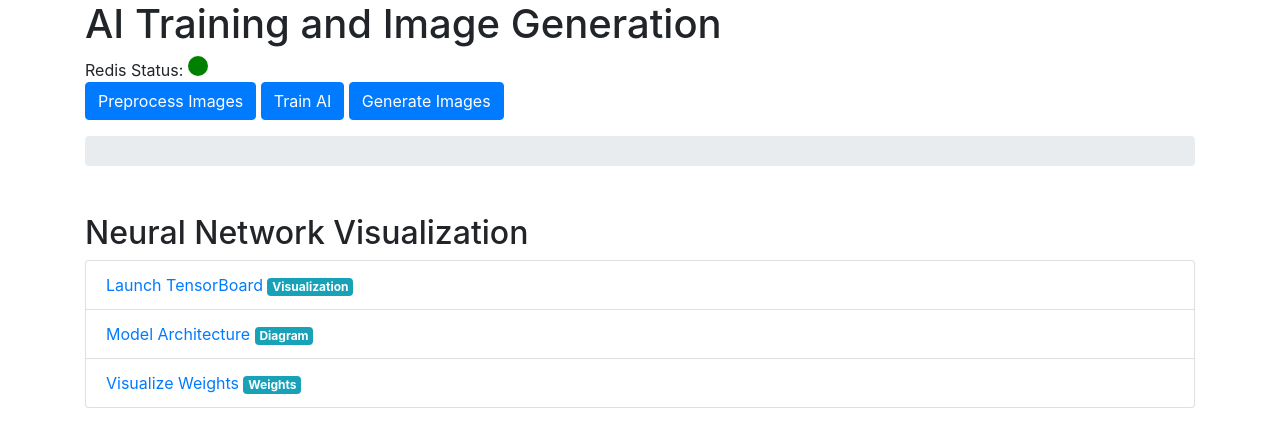
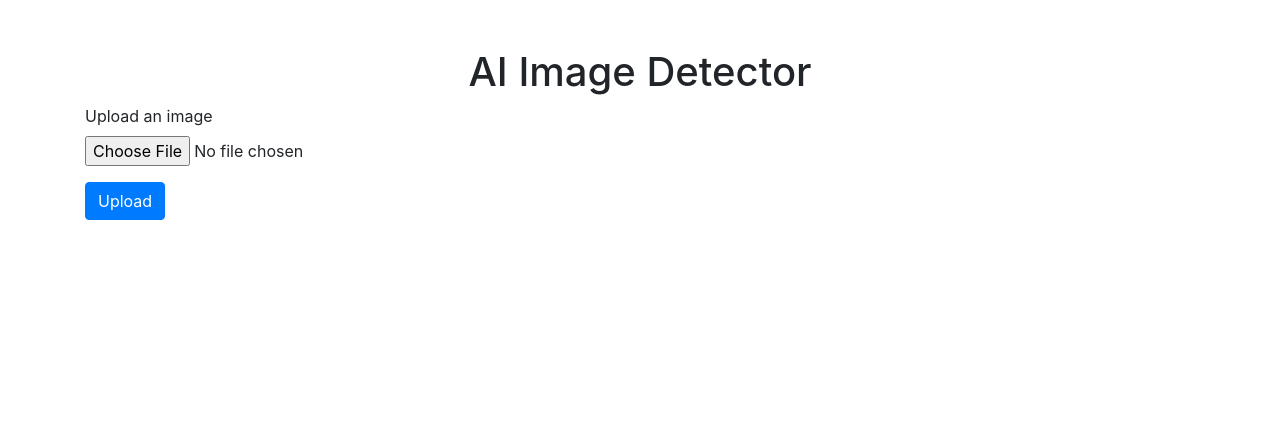
Before and after one commit to Jirka135/AiRecter, a Flask app: page / in a window 1280 px wide. Shown: the top 447 px of the page. Run offline with Flask 3, Linux system fonts and the light colour scheme; data that the repository does not hold is empty; parts of the project's set-up code (start-up, migrations or seed data) failed here and were passed over; some libraries are stand-ins or nearby versions.

Commit message:
program revamp

```diff
--- a/app.py
+++ b/app.py
@@ -1,131 +1,53 @@
 import os
-import time
-import threading
-import subprocess
-import redis
-from flask import Flask, render_template, redirect, url_for, jsonify, send_from_directory
-from flask_sse import sse
-from preprocess import preprocess_images
-from train import train_ai
-from image_generation import call_txt2img_api, read_prompts_from_file, update_eta
-import matplotlib.pyplot as plt
+from flask import Flask, request, render_template, redirect, url_for, flash
+from werkzeug.utils import secure_filename
+from keras.models import load_model
 import numpy as np
-from keras.models import load_model
-from keras.callbacks import TensorBoard, ModelCheckpoint
-from keras.utils import plot_model
+import cv2
 
+# Initialize the Flask application
 app = Flask(__name__)
-app.config["REDIS_URL"] = "redis://192.168.0.125:6379"
-app.register_blueprint(sse, url_prefix='/stream')
+app.secret_key = "super secret key"
+app.config['UPLOAD_FOLDER'] = 'C:\\Users\\Jirka\\VScode\\AirRect\\AiRecter\\uppload'
+app.config['MAX_CONTENT_PATH'] = 1024 * 1024  # 1MB limit
 
-# Define paths for logging and model checkpoints
-os.makedirs(log_dir, exist_ok=True)
-os.makedirs(model_save_dir, exist_ok=True)
+# Load your trained model
+MODEL_PATH = 'C:\\Users\\Jirka\\VScode\\AirRect\\AiRecter\\Models\\ai_image_recognition_model_final.h5'
+model = load_model(MODEL_PATH)
 
-def is_redis_available():
-    try:
-        r = redis.StrictRedis.from_url(app.config["REDIS_URL"])
-        r.ping()
-        return True
-    except redis.ConnectionError:
-        return False
+def preprocess_image(image_path):
+    """Preprocess the image for model prediction"""
+    img = cv2.imread(image_path)
+    img = cv2.resize(img, (512, 512))
+    img = img.astype("float32") / 255.0
+    img = np.expand_dims(img, axis=0)
+    return img
 
-@app.route('/')
+@app.route('/', methods=['GET', 'POST'])
 def index():
-    redis_status = is_redis_available()
-    return render_template('index.html', redis_status=redis_status)
+    if request.method == 'POST':
+        if 'file' not in request.files:
+            flash('No file part')
+            return redirect(request.url)
+        file = request.files['file']
+        if file.filename == '':
+            flash('No selected file')
+            return redirect(request.url)
+        if file:
+            filename = secure_filename(file.filename)
+            file_path = os.path.join(app.config['UPLOAD_FOLDER'], filename)
+            file.save(file_path)
 
-@app.route('/check_redis')
-def check_redis():
-    redis_status = is_redis_available()
-    return jsonify(redis_status=redis_status)
+            # Preprocess the image and predict
+            image = preprocess_image(file_path)
+            prediction = model.predict(image)
+            is_ai = prediction[0][0] > 0.5
 
-@app.route('/preprocess', methods=['POST'])
-def preprocess():
-    def preprocess_images_with_feedback():
-        with app.app_context():
-            ai_generated_dir = 'D:\\AIimages\\Fake'
-            real_images_dir = 'D:\\AIimages\\Real'
-            train_dir = 'D:\\AIimages\\Train'
-            test_dir = 'D:\\AIimages\\Test'
-            preprocess_images(ai_generated_dir, real_images_dir, train_dir, test_dir, test_size=0.2, sse=sse)
+            result = "AI Generated" if is_ai else "Real Image"
+            flash(result)
+            return redirect(url_for('index'))
 
-    threading.Thread(target=preprocess_images_with_feedback).start()
-    return redirect(url_for('index'))
-
-@app.route('/train', methods=['POST'])
-def train():
-    threading.Thread(target=lambda: train_ai(sse)).start()
-    return redirect(url_for('index'))
-
-@app.route('/generate', methods=['POST'])
-def generate():
-    def generate_images():
-        with app.app_context():
-            prompt_file = 'prompts.txt'
-            prompts = read_prompts_from_file(prompt_file)
-            if not prompts:
-                print("No prompts found in the file. Please add prompts to 'prompts.txt' and run the script again.")
-            else:
-                negative_prompt = "low quality, blurry, bad anatomy, disfigured, deformed, extra limbs, extra fingers, extra arms, extra legs, poorly drawn, poorly rendered, bad proportions, unnatural body, unnatural lighting, watermark, text, logo, nsfw, low resolution, grainy, overexposed, underexposed, distorted, cropped, jpeg artifacts, watermark, cartoon, sketch, 3d render, anime, unrealistic, bad art, ugly, messy, cluttered, low detail, noise, overprocessed"
-                total_prompts = len(prompts)
-                start_time = time.time()
-                processed_prompts = [0]
-                stop_event = threading.Event()
-
-                # Start the ETA update thread
-                eta_thread = threading.Thread(target=update_eta, args=(total_prompts, start_time, processed_prompts, stop_event))
-                eta_thread.start()
-
-                try:
-                    for prompt in prompts:
-                        call_txt2img_api(prompt, negative_prompt)
-                        processed_prompts[0] += 1  # Increment the count of processed prompts
-                finally:
-                    stop_event.set()
-                    eta_thread.join()
-                print("\nAll prompts processed.")
-
-    threading.Thread(target=generate_images).start()
-    return redirect(url_for('index'))
-
-@app.route('/tensorboard')
-def launch_tensorboard():
-    subprocess.Popen(['tensorboard', '--logdir=logs', '--port=6006'])
-    return redirect("http://localhost:6006", code=302)
-
-@app.route('/model_architecture')
-def model_architecture():
-    try:
-        model_architecture_path = os.path.join('model_checkpoints', 'model_architecture.png')
-        if not os.path.exists(model_architecture_path):
-            raise FileNotFoundError(f"Model architecture image not found at path: {model_architecture_path}")
-        return send_from_directory('model_checkpoints', 'model_architecture.png')
-    except Exception as e:
-        return str(e), 404
-
-@app.route('/weights')
-def visualize_weights():
-    try:
-        model_path = os.path.join('model_checkpoints', 'ai_image_recognition_model_final.h5')
-        if not os.path.exists(model_path):
-            raise FileNotFoundError(f"Model file not found at path: {model_path}")
-
-        model = load_model(model_path)
-        layer = model.layers[1]  # Adjusted to use the correct layer index
-        weights = layer.get_weights()[0]
-
-        fig, ax = plt.subplots()
-        cax = ax.matshow(weights, cmap='viridis')
-        plt.title('Layer 1 Weights')
-        plt.colorbar(cax)
-
-        img_path = 'static/weights.png'
-        os.makedirs('static', exist_ok=True)
-        plt.savefig(img_path)
-        return send_from_directory('static', 'weights.png')
-    except Exception as e:
-        return str(e), 500
+    return render_template('index.html')
 
 if __name__ == '__main__':
-    app.run(debug=False)
+    app.run(debug=True)
--- a/templates/index.html
+++ b/templates/index.html
@@ -2,108 +2,30 @@
 <html lang="en">
 <head>
     <meta charset="UTF-8">
-    <title>AI Training and Image Generation</title>
+    <title>AI Image Detector</title>
     <link rel="stylesheet" href="https://stackpath.bootstrapcdn.com/bootstrap/4.5.2/css/bootstrap.min.css">
-    <script src="https://code.jquery.com/jquery-3.5.1.min.js"></script>
-    <style>
-        #redis-status {
-            width: 20px;
-            height: 20px;
-            border-radius: 50%;
-            display: inline-block;
-        }
-        .status-online {
-            background-color: green;
-        }
-        .status-offline {
-            background-color: red;
-        }
-    </style>
 </head>
 <body>
-    <div class="container">
-        <h1>AI Training and Image Generation</h1>
-        <div>
-            <span>Redis Status:</span>
-            <span id="redis-status" class=""></span>
-        </div>
-        <div class="alert" role="alert" id="alert-message" style="display: none;"></div>
-        <button class="btn btn-primary" onclick="startPreprocessing()">Preprocess Images</button>
-        <button class="btn btn-primary" onclick="startTraining()">Train AI</button>
-        <button class="btn btn-primary" onclick="startGenerating()">Generate Images</button>
-
-        <div class="progress mt-3" style="height: 30px;">
-            <div id="progress-bar" class="progress-bar" role="progressbar" style="width: 0%;">0%</div>
-        </div>
-
-        <h2 class="mt-5">Neural Network Visualization</h2>
-        <ul class="list-group">
-            <li class="list-group-item">
-                <a href="/tensorboard" target="_blank">Launch TensorBoard</a>
-                <span class="badge badge-info">Visualization</span>
-            </li>
-            <li class="list-group-item">
-                <a href="/model_architecture" target="_blank">Model Architecture</a>
-                <span class="badge badge-info">Diagram</span>
-            </li>
-            <li class="list-group-item">
-                <a href="/weights" target="_blank">Visualize Weights</a>
-                <span class="badge badge-info">Weights</span>
-            </li>
-        </ul>
+    <div class="container mt-5">
+        <h1 class="text-center">AI Image Detector</h1>
+        <form method="post" enctype="multipart/form-data">
+            <div class="form-group">
+                <label for="file">Upload an image</label>
+                <input type="file" class="form-control-file" id="file" name="file">
+            </div>
+            <button type="submit" class="btn btn-primary">Upload</button>
+        </form>
+        {% with messages = get_flashed_messages() %}
+          {% if messages %}
+          <div class="alert alert-info mt-3">
+            {% for message in messages %}
+              <p>{{ message }}</p>
+            {% endfor %}
+          </div>
+          {% endif %}
+        {% endwith %}
     </div>
-
-    <script>
-        function startPreprocessing() {
-            $.post("/preprocess");
-        }
-
-        function startTraining() {
-            $.post("/train");
-        }
-
-        function startGenerating() {
-            $.post("/generate");
-        }
-
-        if (!!window.EventSource) {
-            var source = new EventSource('/stream');
-
-            source.addEventListener('preprocess', function(event) {
-                var data = JSON.parse(event.data);
-                updateProgressBar(data.progress, data.message);
-            }, false);
-
-            source.addEventListener('train', function(event) {
-                var data = JSON.parse(event.data);
-                updateProgressBar(data.progress, data.message);
-            }, false);
-
-            source.addEventListener('generate', function(event) {
-                var data = JSON.parse(event.data);
-                updateProgressBar(data.progress, data.message);
-            }, false);
-        }
-
-        function updateProgressBar(progress, message) {
-            $('#progress-bar').css('width', progress + '%').text(progress.toFixed(2) + '%');
-            $('#alert-message').removeClass().addClass('alert alert-info').text(message).show();
-        }
-
-        function checkRedisStatus() {
-            $.get("/check_redis", function(data) {
-                if (data.redis_status) {
-                    $('#redis-status').removeClass('status-offline').addClass('status-online');
-                } else {
-                    $('#redis-status').removeClass('status-online').addClass('status-offline');
-                }
-            });
-        }
-
-        $(document).ready(function() {
-            checkRedisStatus();
-            setInterval(checkRedisStatus, 5000); // Check Redis status every 5 seconds
-        });
-    </script>
+    <script src="https://code.jquery.com/jquery-3.5.1.min.js"></script>
+    <script src="https://stackpath.bootstrapcdn.com/bootstrap/4.5.2/js/bootstrap.bundle.min.js"></script>
 </body>
 </html>
```
Also changed, not shown: main.py (+5 -5 lines), main_98.32%.py (deleted, +0 -152 lines), preprocess.py (+29 -24 lines), train.py (+110 -88 lines), uppload/Snimek_obrazovky_2024-05-05_142628.png (added).
